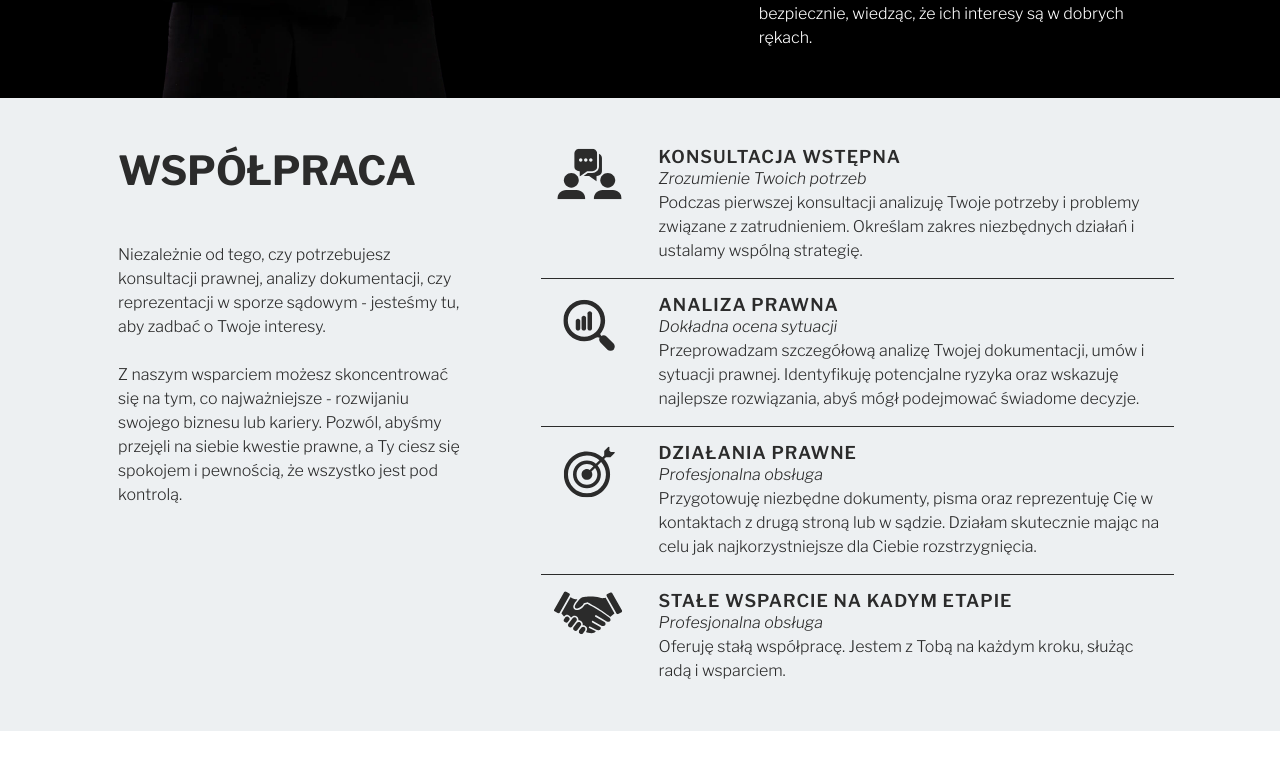
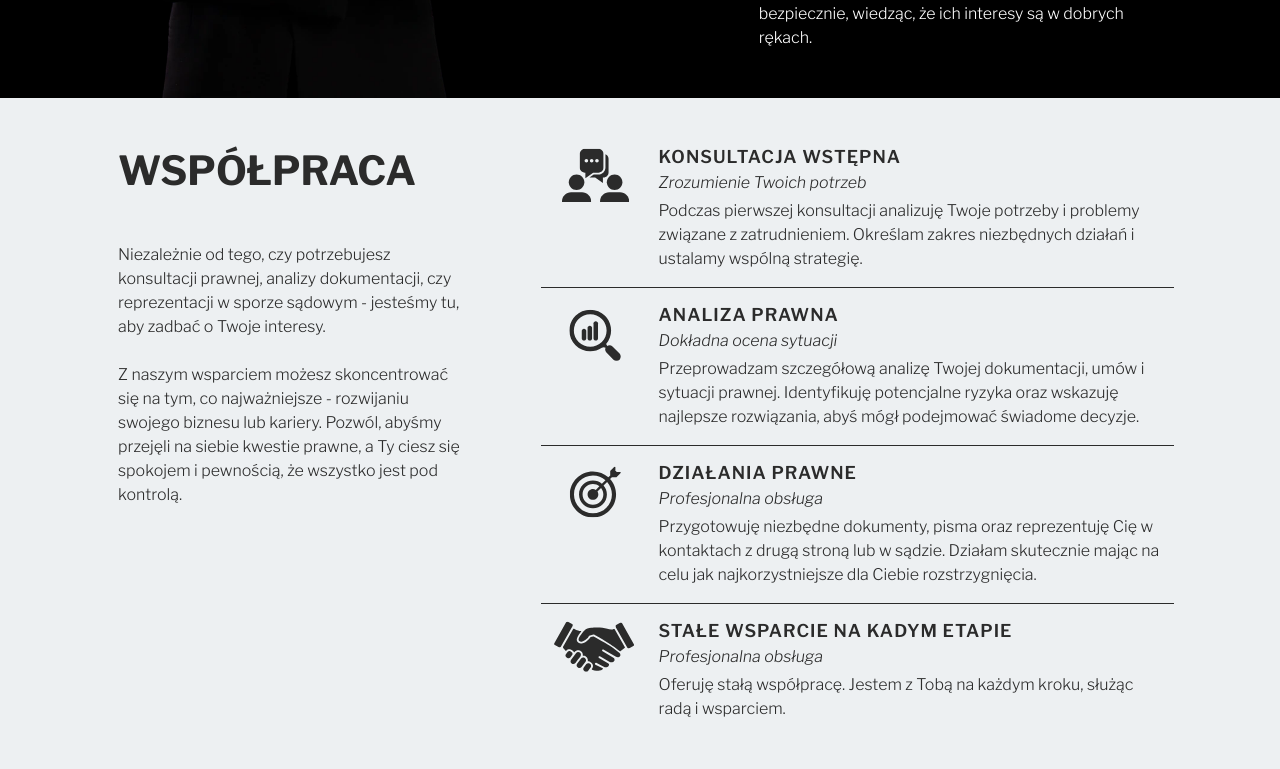
Before and after one commit to simonalorenc/legalny-hr, an Angular app: page / in a window 1280 px wide. Shown: the part 2470-3239 px from the top of the page. Before the commit the page ends 3201 px from the top, so only its background shows below. Built offline with nearby package versions, Linux system fonts and the light colour scheme.

Commit message:
Refactor

```diff
--- a/src/app/cooperation/cooperation.component.html
+++ b/src/app/cooperation/cooperation.component.html
@@ -11,12 +11,12 @@
       <div class="col-12 col-lg-7 pt-5 pt-lg-0">
         @for (cooperationItem of cooperationItems; track cooperationItem) {
             <div class="row cooperation-item">
-                <div class="col-2 pe-4 pe-lg-4 pe-md-5">
-                    <img src="{{ cooperationItem.image }}" alt="cooperation-item">
+                <div class="col-2">
+                    <img src="{{ cooperationItem.image }}" class="cooperation-image" alt="cooperation-item">
                 </div>
                 <div class="col-10">
                     <div class="subtitle">{{ cooperationItem.title }}</div>
-                    <div class="caption italic">{{ cooperationItem.description }}</div>
+                    <div class="caption italic py-1">{{ cooperationItem.description }}</div>
                     <div class="caption">{{ cooperationItem.text }}</div>
                 </div>
             </div>
--- a/src/app/cooperation/cooperation.component.scss
+++ b/src/app/cooperation/cooperation.component.scss
@@ -6,8 +6,8 @@
 }
 
 .cooperation-item {
-  padding-top: 15px;
-  padding-bottom: 15px;
+  padding-top: 1rem;
+  padding-bottom: 1rem;
   border-bottom: solid 0.5px global.$text-dark;
 }
 
@@ -20,11 +20,7 @@
   padding-bottom: 0;
 }
 
-img {
+.cooperation-image {
   width: 100%;
   max-height: 60px;
 }
-
-.italic {
-  font-style: italic;
-}
--- a/src/styles.scss
+++ b/src/styles.scss
@@ -41,6 +41,10 @@ body {
   font-weight: 300;
 }
 
+.italic {
+  font-style: italic;
+}
+
 @media (max-width: 1199.98px) {
   html {
     font-size: 15px;
```
